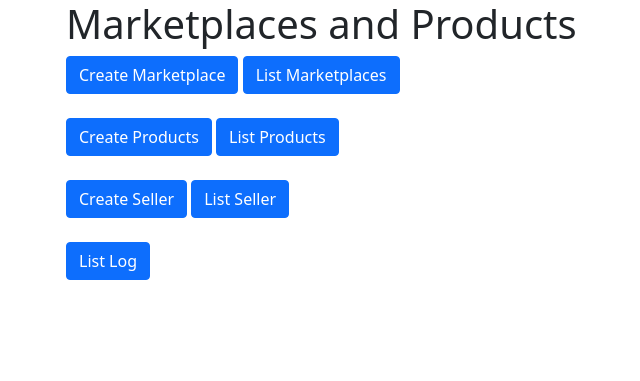
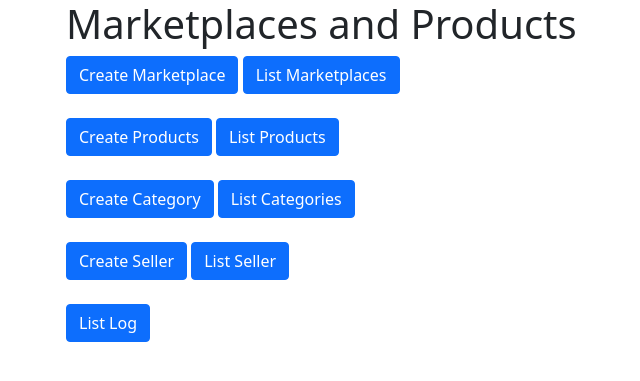
Before and after one commit to maykondgranemann/TS-V1, a Flask app: page / in a window 1280 px wide. Shown: the top 381 px of the page, without its empty margins (16-656 px from the left). Run offline with Flask 2, Linux system fonts and the light colour scheme.

Commit message:
Adição dos botões de categoria
Adição dos botões de categoria que eu deletei sem querer

```diff
--- a/app/front/templates/index.html
+++ b/app/front/templates/index.html
@@ -18,6 +18,9 @@
     <a class="btn btn-primary" href="/product">Create Products</a>
     <a class="btn btn-primary" href="/product/list">List Products</a>
     <br><br>
+    <a class="btn btn-primary" href="/category">Create Category</a>
+    <a class="btn btn-primary" href="/category/list">List Categories</a>
+    <br><br>
     <a class="btn btn-primary" href="/seller/create">Create Seller</a>
     <a class="btn btn-primary" href="/seller/list">List Seller</a>
     <br><br>
```
